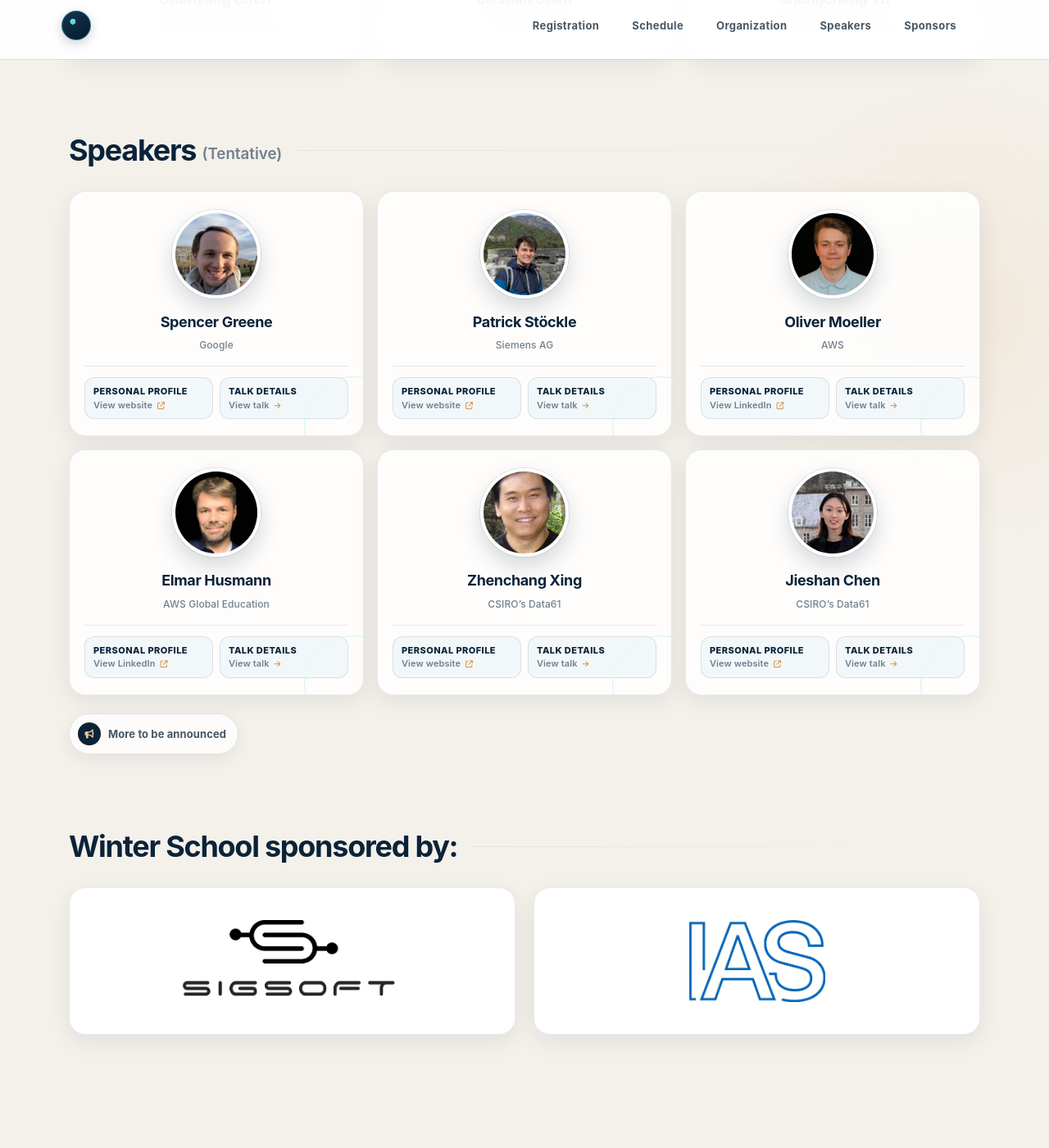
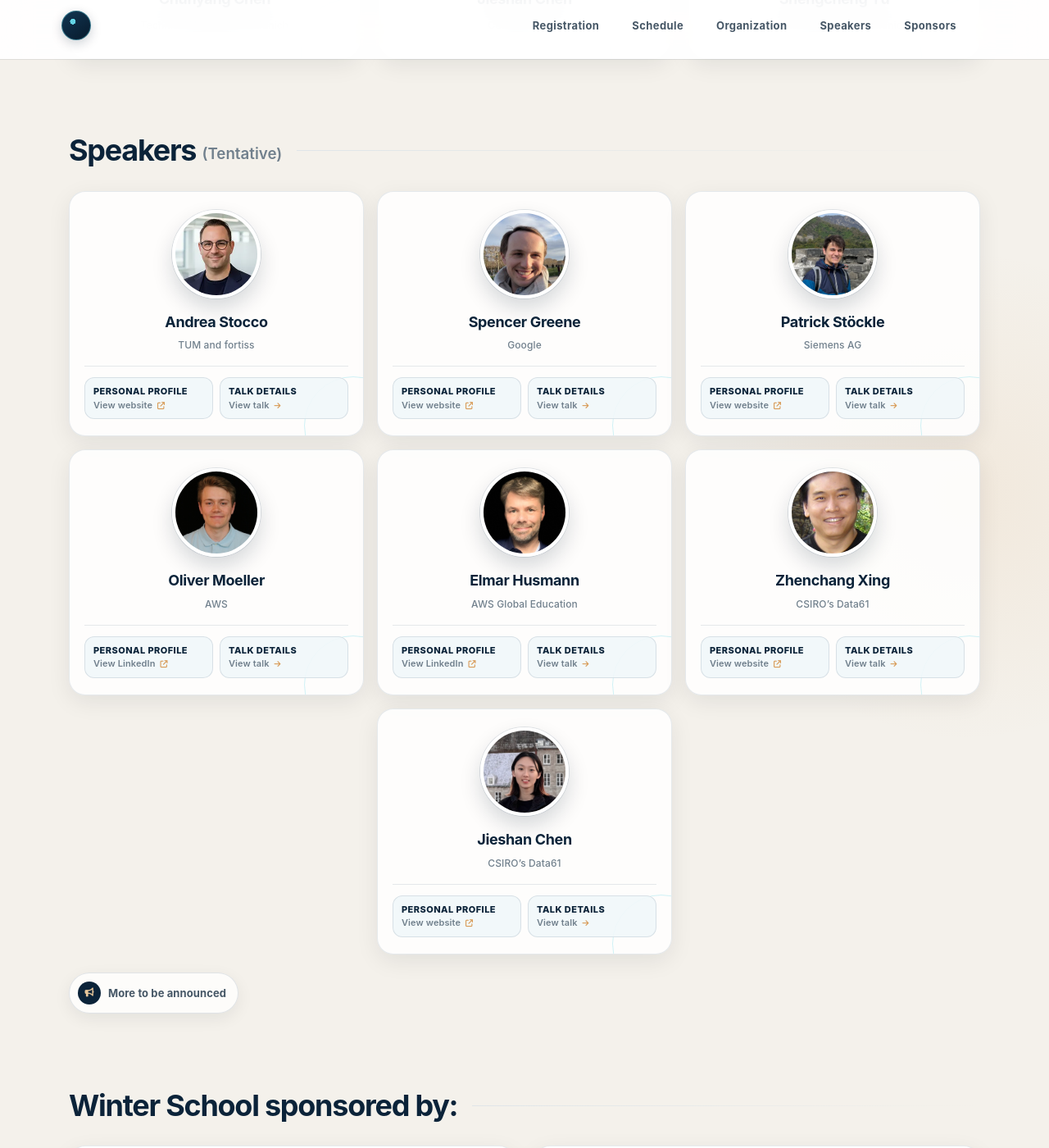
Before and after one commit to LLMSoftwareDev/LLMSoftwareDev.github.io, a Jekyll site: the page built from _pages/home_2026.md, in a window 1280 px wide and 1400 px high, scrolled down 2862 px. Shown: the whole window at 82% size. Built offline with Jekyll 4.4.1, drawn with Linux system fonts in a browser that asks for light colours; nearby versions of some CDN libraries.

Commit message:
Add Andrea Stocco as speaker

```diff
--- a/2026/css/main.css
+++ b/2026/css/main.css
@@ -634,6 +634,10 @@ p {
 
 .speakers-grid > .speaker-profile-card:nth-last-child(2):nth-child(3n + 1) {
   grid-column: 2 / span 2;
+}
+
+.speakers-grid > .speaker-profile-card:last-child:nth-child(3n + 1) {
+  grid-column: 3 / span 2;
 }
 
 .people-card {
@@ -1283,6 +1287,7 @@ body.speaker-dialog-open {
 
   .speakers-grid > .speaker-profile-card,
   .speakers-grid > .speaker-profile-card:nth-last-child(2):nth-child(3n + 1),
+  .speakers-grid > .speaker-profile-card:last-child:nth-child(3n + 1),
   .speakers-grid > .speaker-profile-card:last-child:nth-child(odd) {
     width: 100%;
     grid-column: 1;
--- a/_includes/head_2026.html
+++ b/_includes/head_2026.html
@@ -29,7 +29,7 @@
 
   <!-- CSS  -->
   <link rel="stylesheet" type="text/css" href="{{ "/2026/css/bootstrap.min.css" | prepend:site.baseurl }}">
-  <link rel="stylesheet" type="text/css" href="{{ "/2026/css/main.css?14" | prepend:site.baseurl }}" media="screen,projection">
+  <link rel="stylesheet" type="text/css" href="{{ "/2026/css/main.css?15" | prepend:site.baseurl }}" media="screen,projection">
 
   <!-- Font Awesome -->
   <script src="https://kit.fontawesome.com/9e7d888dfb.js" crossorigin="anonymous"></script>
--- a/_pages/home_2026.md
+++ b/_pages/home_2026.md
@@ -152,6 +152,25 @@ This winter school focuses on LLM-based software development, combining lectures
   <div class="people-grid speakers-grid">
     <article class="people-card speaker-profile-card">
       <div class="speaker-profile-content">
+        <img class="people-pic" src="{{ "img/people/andrea.webp" | prepend:site.baseurl }}" alt="Andrea Stocco">
+        <div class="people-name">
+          <span class="people-name-label">Andrea Stocco</span>
+          <h6>TUM and fortiss</h6>
+        </div>
+        <div class="speaker-profile-fields" aria-label="Andrea Stocco profile links">
+          <a class="speaker-profile-field" target="_blank" rel="noopener" href="https://tsigalko18.github.io/">
+            <span class="speaker-profile-field-label">Personal Profile</span>
+            <span class="speaker-profile-field-action">View website <i class="fa fa-arrow-up-right-from-square" aria-hidden="true"></i></span>
+          </a>
+          <button class="speaker-profile-field" type="button" data-speaker-dialog-open="andrea-talk-dialog" aria-haspopup="dialog" aria-controls="andrea-talk-dialog">
+            <span class="speaker-profile-field-label">Talk Details</span>
+            <span class="speaker-profile-field-action">View talk <i class="fa fa-arrow-right" aria-hidden="true"></i></span>
+          </button>
+        </div>
+      </div>
+    </article>
+    <article class="people-card speaker-profile-card">
+      <div class="speaker-profile-content">
         <img class="people-pic" src="{{ "img/people/spencer.jpeg" | prepend:site.baseurl }}" alt="Spencer Greene">
         <div class="people-name">
           <span class="people-name-label">Spencer Greene</span>
@@ -270,6 +289,29 @@ This winter school focuses on LLM-based software development, combining lectures
     <span>More to be announced</span>
   </div>
 </section>
+
+<dialog class="speaker-dialog" id="andrea-talk-dialog" aria-labelledby="andrea-talk-title">
+  <div class="speaker-dialog-content">
+    <form method="dialog">
+      <button class="speaker-dialog-close" type="submit" aria-label="Close talk details">
+        <i class="fa fa-xmark" aria-hidden="true"></i>
+      </button>
+    </form>
+    <p class="speaker-dialog-eyebrow">Talk by Andrea Stocco</p>
+    <section class="speaker-dialog-section speaker-dialog-title-section">
+      <h3>Title</h3>
+      <h2 id="andrea-talk-title">Beyond Benchmarks: Systematic Testing of LLM-Based Software Systems</h2>
+    </section>
+    <section class="speaker-dialog-section">
+      <h3>Abstract</h3>
+      <p>Large language models are increasingly becoming integral components of software systems, yet their evaluation still largely relies on predefined benchmarks and collections of manually constructed inputs. Software testing poses a different question: rather than measuring performance on inputs we already have, how can we systematically explore the enormous space of possible interactions to uncover failures we do not yet know about? In this talk, I will discuss recent approaches for systematically testing LLM-based software systems. I will show how techniques from automated and search-based software testing can be used to explore large natural-language input spaces, guide test generation toward failures, and diversify generated tests to expose different system behaviors. I will exemplify these challenges using conversational systems, where failures may emerge only through sequences of interactions. Drawing on lessons from testing other AI-enabled systems, I will conclude with open challenges around test adequacy, failure oracles, and reproducibility, and discuss how these testing principles could extend to agentic systems.</p>
+    </section>
+    <section class="speaker-dialog-section">
+      <h3>Bio</h3>
+      <p>Andrea Stocco is an Assistant Professor at the Technical University of Munich (TUM) and Head of the Automated Software Testing field of competence at fortiss. His research focuses on automated software testing, with particular emphasis on testing AI-enabled systems, including deep learning models, autonomous driving systems, and LLM-based software. His work investigates techniques for systematic test generation, search-based testing, and the validation of AI systems across simulation and real-world environments. His research has been published at major software engineering venues including ICSE, FSE, ASE, and in journals such as IEEE TSE and ACM TOSEM.</p>
+    </section>
+  </div>
+</dialog>
 
 <dialog class="speaker-dialog" id="zhenchang-talk-dialog" aria-labelledby="zhenchang-talk-title">
   <div class="speaker-dialog-content">
```
Also changed, not shown: 2026/img/people/andrea.webp (added).
